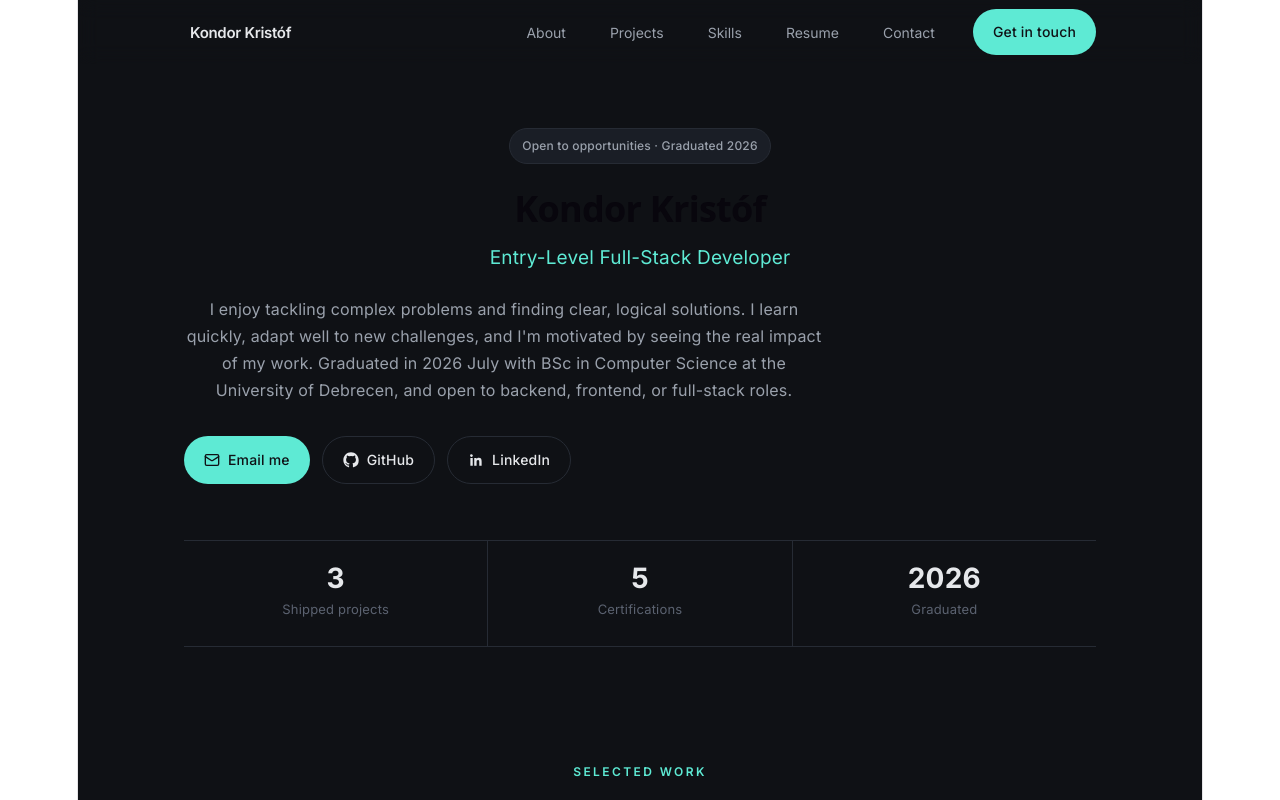
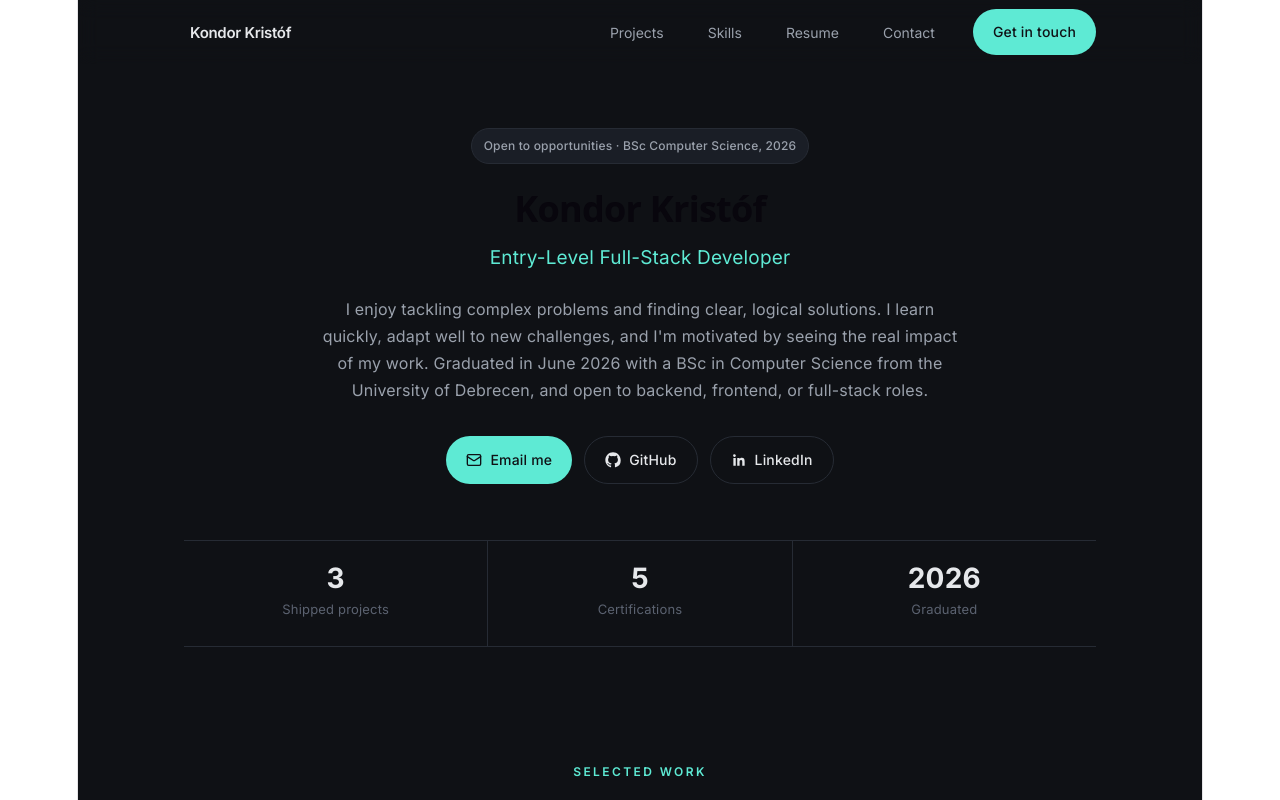
Before and after one commit to KKondor/portfolio, a React app: page / in a window 1280 px wide. Shown: the top 800 px of the page. Built offline with nearby package versions, Linux system fonts and the light colour scheme; the HTML template or start-up script is replaced by a standard one.

Commit message:
fix: removed unnecessary about menu point, fixed invalid month and hero not being centered

```diff
--- a/src/KristofPortfolio.jsx
+++ b/src/KristofPortfolio.jsx
@@ -95,7 +95,6 @@ const stats = [
 ];
 
 const navItems = [
-  { id: "about", label: "About" },
   { id: "projects", label: "Projects" },
   { id: "skills", label: "Skills" },
   { id: "resume", label: "Resume" },
@@ -179,12 +178,12 @@ export default function Portfolio() {
         }
 
         /* Hero */
-        .kk-hero { max-width: 960px; margin: 0 auto; padding: 64px 24px 48px; }
+        .kk-hero { max-width: 960px; margin: 0 auto; padding: 64px 24px 48px; display: flex; flex-direction: column; align-items: center; text-align: center; }
         .kk-badge { display: inline-block; font-size: 12px; font-weight: 500; padding: 4px 12px; border-radius: 999px; margin-bottom: 24px; background: ${c.elevated}; color: ${c.dim}; border: 1px solid ${c.border}; }
         .kk-title { font-size: 36px; font-weight: 800; line-height: 1.15; letter-spacing: -0.02em; margin: 0 0 16px; }
         .kk-role { font-size: 19px; margin: 0 0 24px; color: ${c.accent}; }
-        .kk-desc { max-width: 640px; font-size: 16px; line-height: 1.7; margin: 0 0 32px; color: ${c.dim}; }
-        .kk-btn-row { display: flex; flex-wrap: wrap; gap: 12px; margin-bottom: 56px; }
+        .kk-desc { max-width: 640px; font-size: 16px; line-height: 1.7; margin: 0 auto 32px; color: ${c.dim}; }
+        .kk-btn-row { display: flex; flex-wrap: wrap; justify-content: center; gap: 12px; margin-bottom: 56px; }
         .kk-btn {
           display: inline-flex; align-items: center; gap: 8px; font-size: 14px; font-weight: 500;
           padding: 10px 20px; border-radius: 999px; border: 1px solid ${c.border}; color: ${c.text};
@@ -194,8 +193,8 @@ export default function Portfolio() {
         .kk-btn-solid { background: ${c.accent}; color: ${c.bg}; border: none; }
         .kk-btn-solid:hover { filter: brightness(1.08); }
 
-        .kk-stats { display: flex; flex-wrap: wrap; border-top: 1px solid ${c.border}; border-bottom: 1px solid ${c.border}; }
-        .kk-stat { flex: 1; min-width: 140px; padding: 24px 8px; }
+        .kk-stats { display: flex; flex-wrap: wrap; width: 100%; border-top: 1px solid ${c.border}; border-bottom: 1px solid ${c.border}; }
+        .kk-stat { flex: 1; min-width: 140px; padding: 24px 8px; text-align: center; }
         .kk-stat + .kk-stat { border-left: 1px solid ${c.border}; }
         .kk-stat-value { font-size: 28px; font-weight: 700; color: ${c.text}; }
         .kk-stat-label { font-size: 13px; margin-top: 4px; color: ${c.faint}; }
@@ -283,14 +282,14 @@ export default function Portfolio() {
 
       {/* Hero */}
       <div id="top" className="kk-hero">
-        <div className="kk-badge">Open to opportunities · Graduated 2026</div>
+        <div className="kk-badge">Open to opportunities · BSc Computer Science, 2026</div>
         <h1 className="kk-title">Kondor Kristóf</h1>
         <p className="kk-role">Entry-Level Full-Stack Developer</p>
         <p className="kk-desc">
           I enjoy tackling complex problems and finding clear, logical solutions. I learn quickly,
           adapt well to new challenges, and I'm motivated by seeing the real impact of my work.
-          Graduated in 2026 July with BSc in Computer Science at the University of Debrecen, and open to
-          backend, frontend, or full-stack roles.
+          Graduated in June 2026 with a BSc in Computer Science from the University of Debrecen,
+          and open to backend, frontend, or full-stack roles.
         </p>
         <div className="kk-btn-row">
           <a href="mailto:kkondor66@gmail.com" className="kk-btn kk-btn-solid">
```
